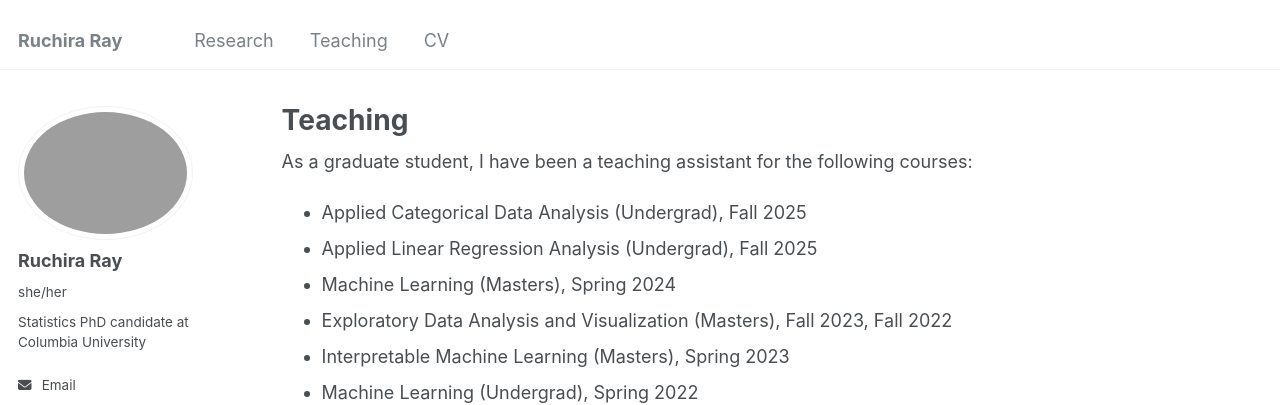
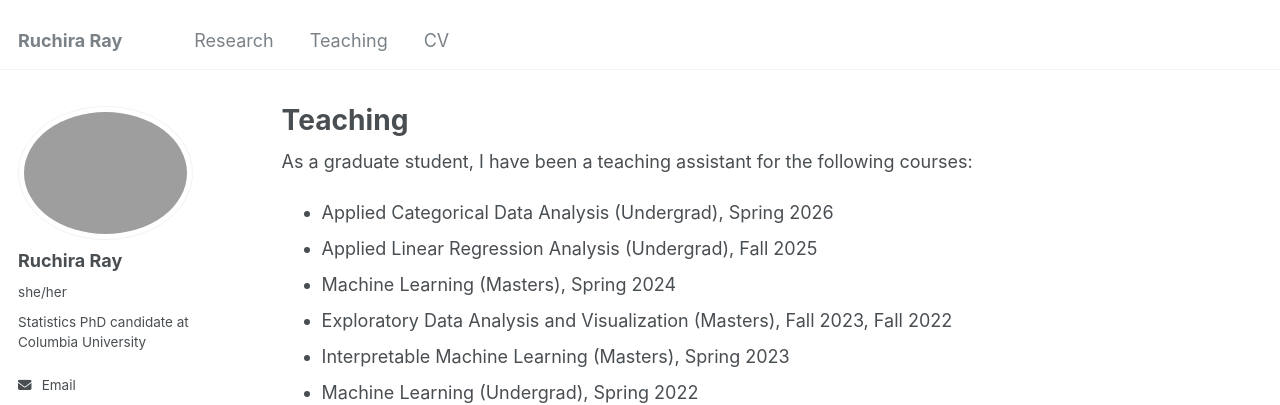
Before and after one commit to rray123/rray123.github.io, a Jekyll site: the page built from _pages/teaching.md, in a window 1280 px wide and 1131 px high. Shown: the top 405 px of the window. Built offline with Jekyll 4.4.1, drawn with Linux system fonts in a browser that asks for light colours; some web fonts are replaced.

Commit message:
Update teaching.md

```diff
--- a/_pages/teaching.md
+++ b/_pages/teaching.md
@@ -8,7 +8,7 @@ author_profile: true
 ---
 
 As a graduate student, I have been a teaching assistant for the following courses:
-* Applied Categorical Data Analysis (Undergrad), Fall 2025
+* Applied Categorical Data Analysis (Undergrad), Spring 2026
 * Applied Linear Regression Analysis (Undergrad), Fall 2025
 * Machine Learning (Masters), Spring 2024
 * Exploratory Data Analysis and Visualization (Masters), Fall 2023, Fall 2022
```
